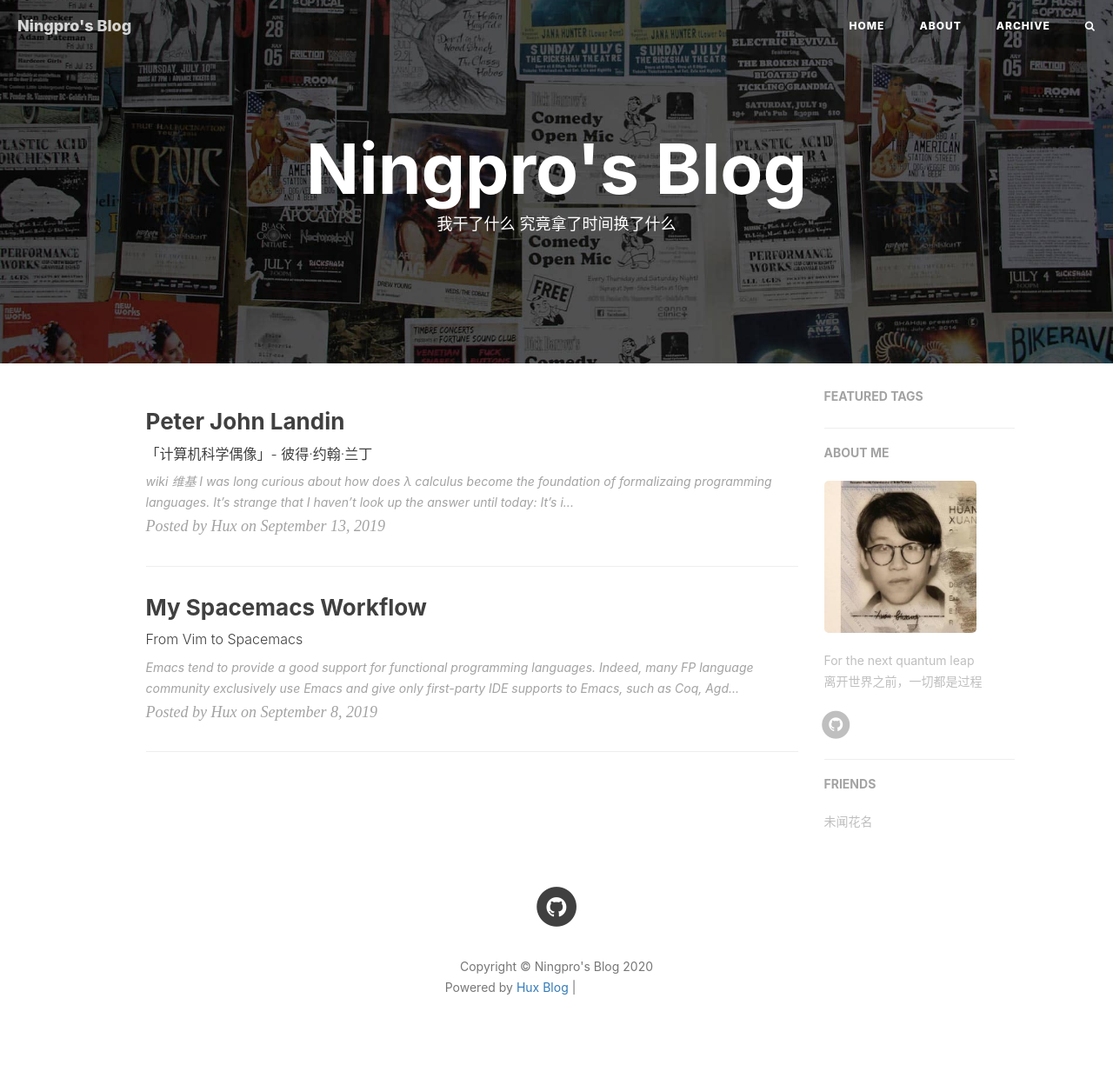
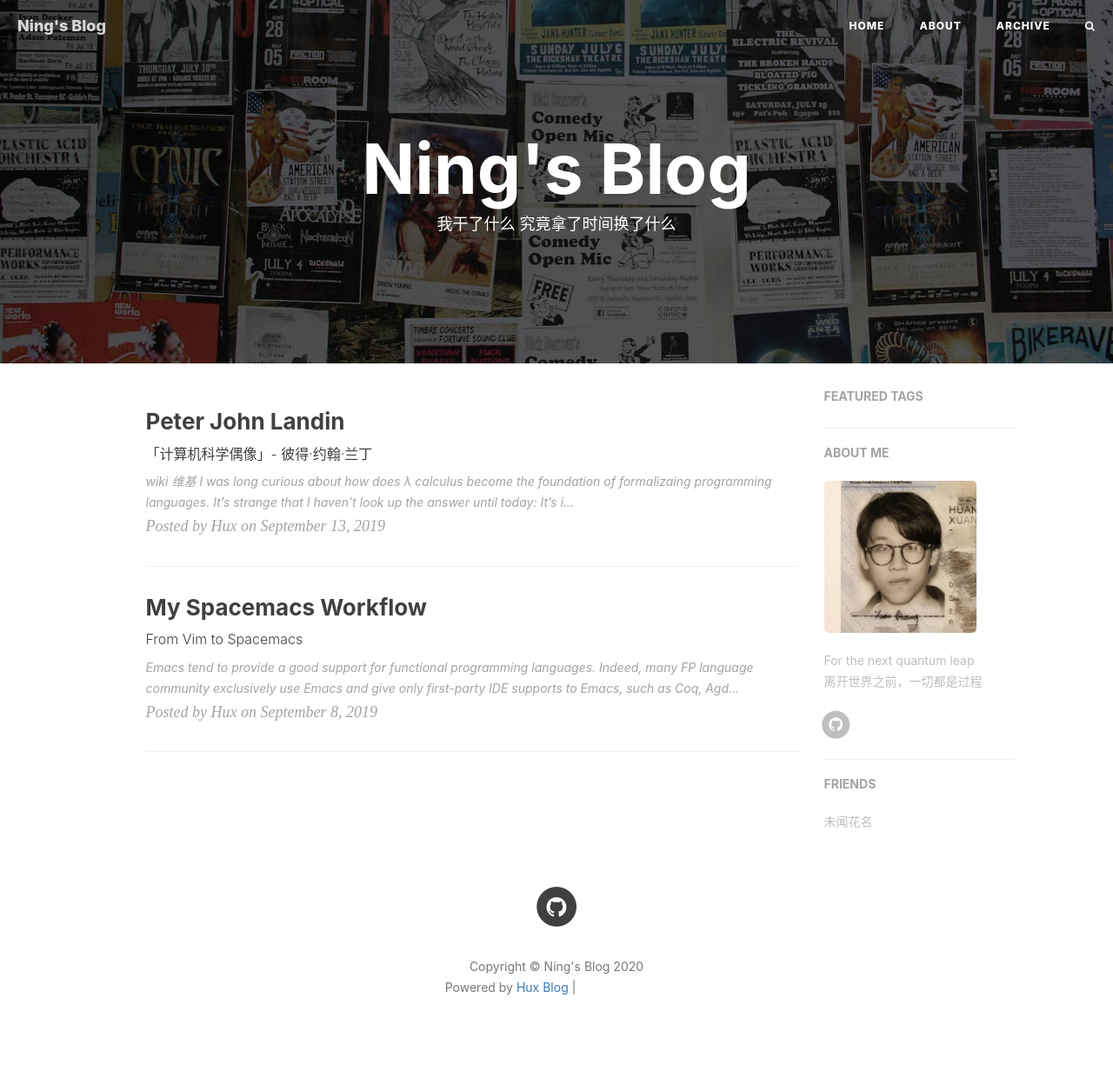
Before and after one commit to Ningpro/ningpro123, a Jekyll site: the page built from index.html, in a window 1280 px wide. Shown: the whole page at 87% size. Built offline with Jekyll 4.4.1, drawn with Linux system fonts in a browser that asks for light colours; nearby versions of some CDN libraries; the list of posts is cut into pages by our own code; comment, search, counter and statistics services are not loaded; grey boxes are pictures that could not be loaded.

Commit message:
优化网站名

```diff
--- a/_config.yml
+++ b/_config.yml
@@ -1,10 +1,10 @@
 # Site settings
-title: Ningpro's Blog
-SEOTitle: 王宁的博客 | Ningpro's Blog
+title: Ning's Blog
+SEOTitle: 王宁的博客 | Ning's Blog
 header-img: img/home-bg.jpg
 email: ningpro@163.com
 description: "前端开发 | 缺个对象"
-keyword: "王宁, @ningpro, 王宁的博客, Ningpro's Blog, 博客, 个人网站, 互联网, Web, JavaScript, 前端, 设计"
+keyword: "王宁, @ningpro, 王宁的博客, Ning's Blog, 博客, 个人网站, 互联网, Web, JavaScript, 前端, 设计"
 url: "https://admirer.top"              # your host, for absolute URL
 baseurl: ""                             # for example, '/blog' if your blog hosted on 'host/blog'
 
```
